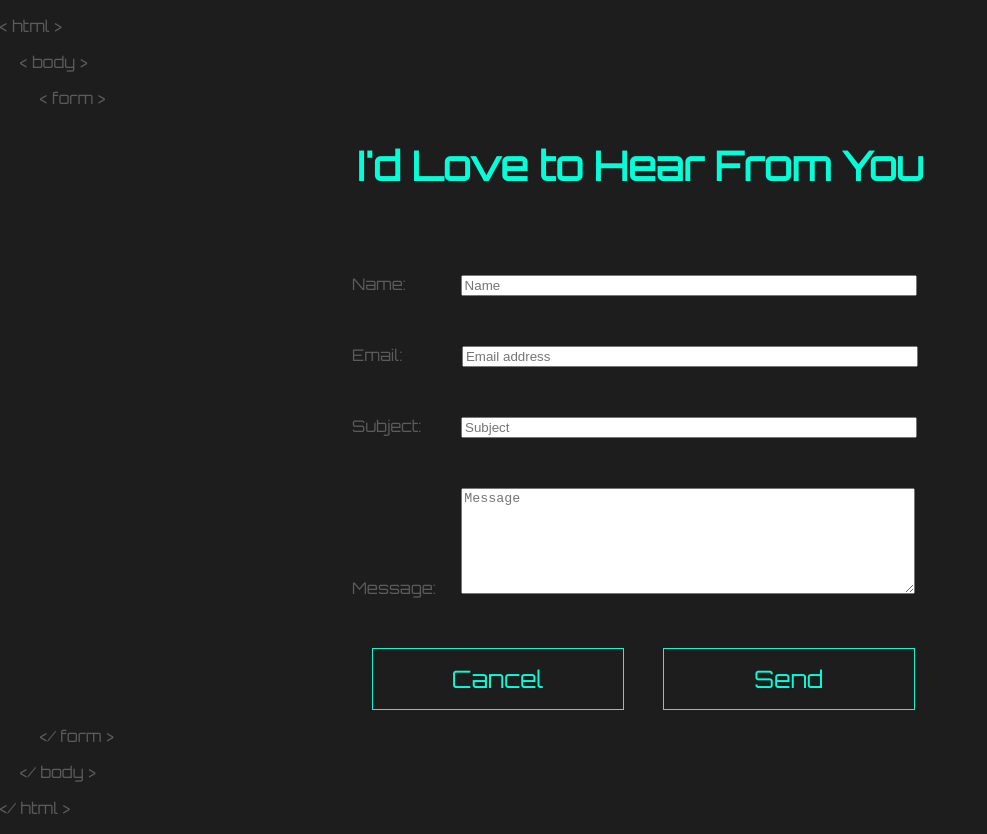
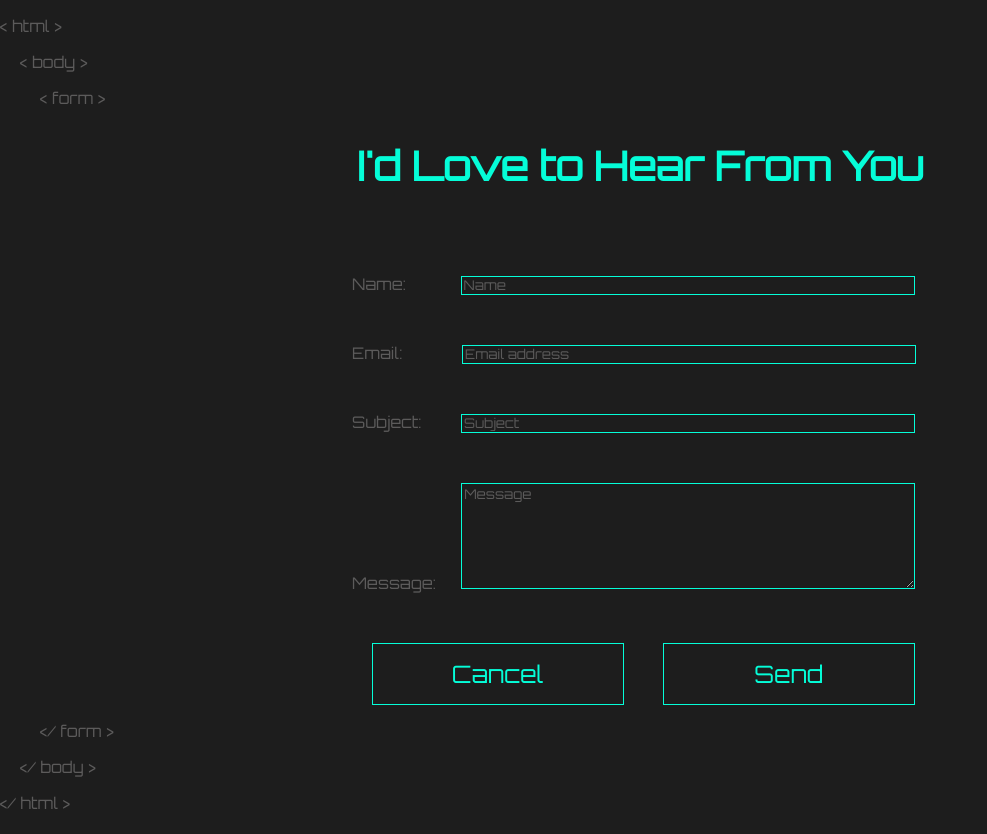
Before and after one commit to Adrusselljr/portfolio, a React (Create React App) app in the folder client/: page /contact in a window 1280 px wide. Shown: the whole page, without its empty margins (0-987 px from the left). Built offline with nearby package versions, Linux system fonts and the light colour scheme.

Commit message:
modified inputs on contactForm

```diff
--- a/client/src/components/ContactForm.jsx
+++ b/client/src/components/ContactForm.jsx
@@ -29,19 +29,19 @@ const ContactForm = () => {
 
                 <div>
                     <label>Name: </label>
-                    <input name='name' type='text' placeholder='Name' style={{ width: "50%", marginLeft: "50px" }} />
+                    <input name='name' type='text' placeholder='Name' style={{ width: "50%", marginLeft: "50px", border: "1px solid #05fdd8" }} />
                 </div>
                 <div>
                     <label>Email: </label>
-                    <input name='email' type='email' placeholder='Email address' style={{ marginLeft: "55px", marginTop: "50px", width: "50%" }} />
+                    <input name='email' type='email' placeholder='Email address' style={{ marginLeft: "55px", marginTop: "50px", width: "50%", border: "1px solid #05fdd8" }} />
                 </div>
                 <div>
                     <label>Subject: </label>
-                    <input name='subject' type='text' placeholder='Subject' style={{ marginLeft: "35px", marginTop: "50px", width: "50%" }} />
+                    <input name='subject' type='text' placeholder='Subject' style={{ marginLeft: "35px", marginTop: "50px", width: "50%", border: "1px solid #05fdd8" }} />
                 </div>
                 <div>
                     <label>Message:</label>
-                    <textarea name="message" rows={ 3 } placeholder='Message' style={{ marginLeft: "25px", marginTop: "50px", width: "50%", height: "100px" }} />
+                    <textarea name="message" rows={ 3 } placeholder='Message' style={{ marginLeft: "25px", marginTop: "50px", width: "50%", height: "100px", border: "1px solid #05fdd8" }} />
                 </div>
 
                 <div style={{ display: "flex", justifyContent: "space-around", marginRight: "35%" }}>
--- a/client/src/index.css
+++ b/client/src/index.css
@@ -59,6 +59,19 @@ code {
   color: #1d1d1d;
 }
 
+input {
+  background-color: #1d1d1d;
+}
+
+textarea {
+  background-color: #1d1d1d;
+}
+
+::placeholder {
+  color: #5c5b5b;
+  font-family: "Orbitron";
+}
+
 @media only screen and (max-width: 1200px) {
 
 
```
